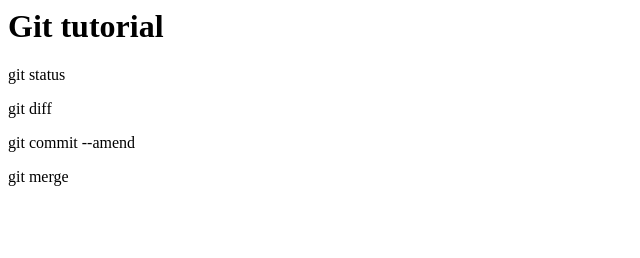
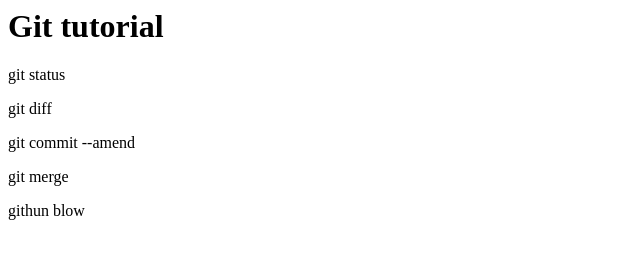
Before and after one commit to Kojima7988/git_tutorial, a plain HTML site: page index.html in a window 1280 px wide. Shown: the full height of the page, 0-640 px from the left. Drawn offline with Linux system fonts and the light colour scheme.

Commit message:
GitHUb Flowを追記

```diff
--- a/index.html
+++ b/index.html
@@ -3,3 +3,4 @@
 <p>git diff</p>
 <p>git commit --amend</p>
 <p>git merge</p>
+<p>githun blow</p>
```
